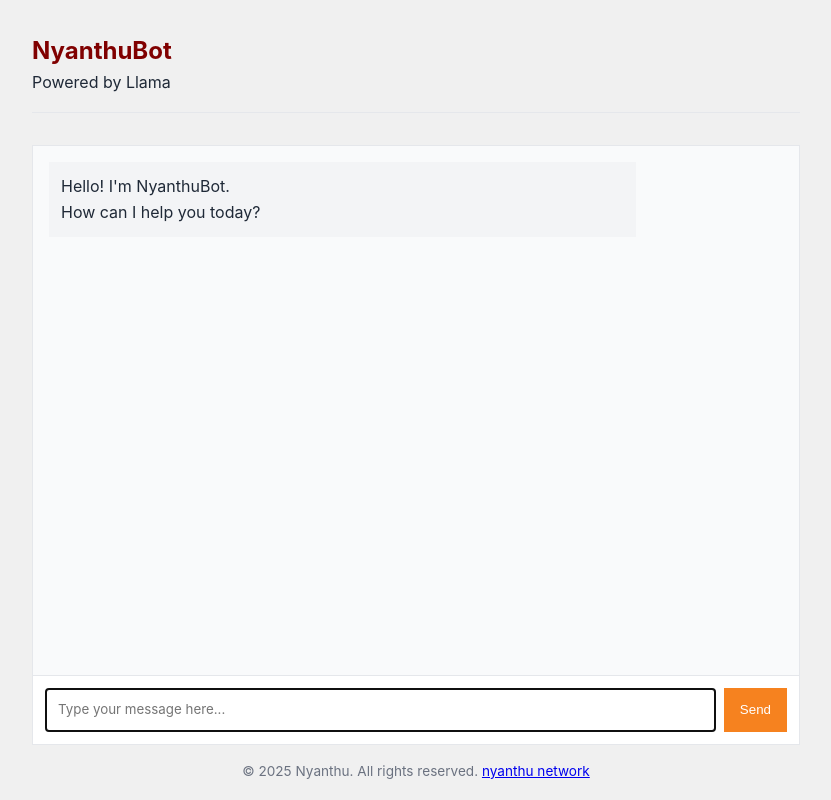
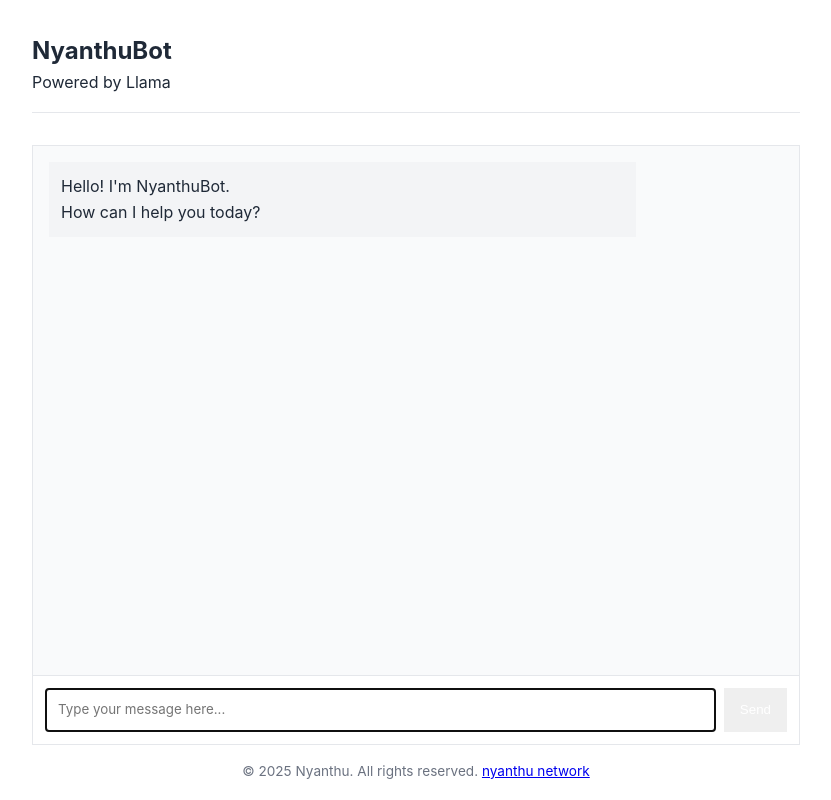
Before and after one commit to nyanthu-okabe/llm-chat-app-template, a website: page public/index.html in a window 1280 px wide. Shown: the whole page, without its empty margins (224-1055 px from the left). Drawn offline with Linux system fonts and the light colour scheme.

Commit message:
Update index.html

```diff
--- a/public/index.html
+++ b/public/index.html
@@ -32,7 +32,7 @@
         margin: 0 auto;
         padding: 1rem;
 
-        background-color: #f0f0f0;
+        background-color: #ffffff;
       }
 
       header {
@@ -44,7 +44,7 @@
 
       h1 {
         font-size: 1.5rem;
-        color: #800000;;
+        ccolor: #4b5eaa;
       }
 
       .chat-container {
@@ -102,7 +102,8 @@
       #send-button {
         margin-left: 0.5rem;
         padding: 0 1rem;
-        background-color: var(--primary-color);
+        //background-color: var(--primary-color);
+        color: #4b5eaa;
         color: white;
         border: none;
         //border-radius: 4px;
```
